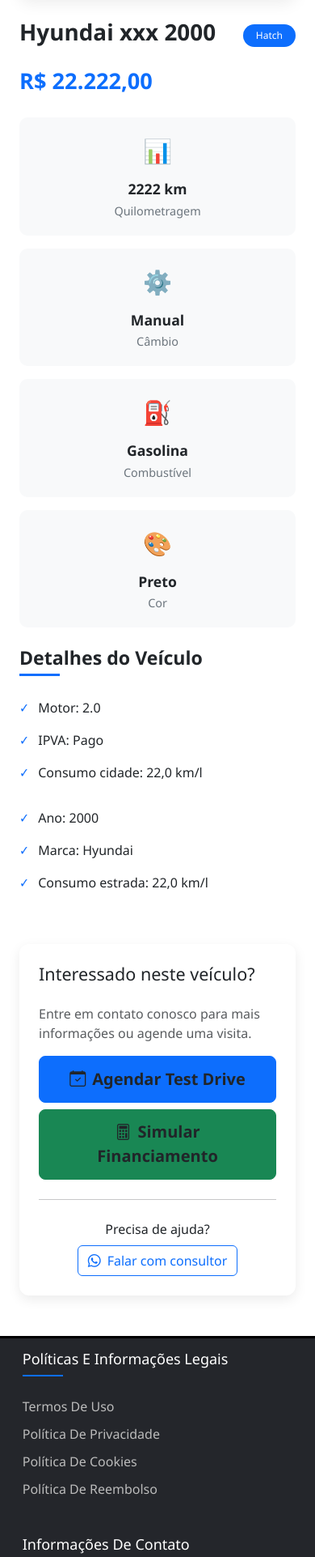
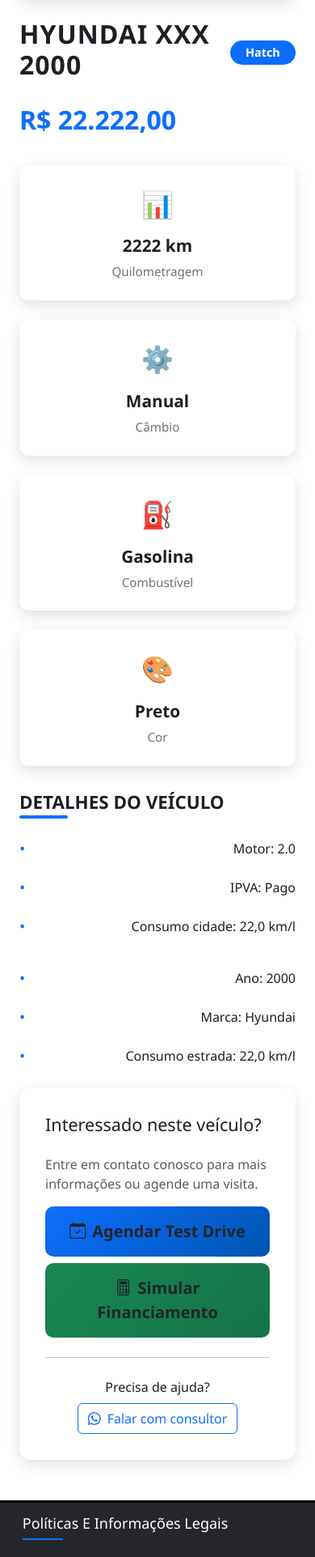
Before and after one commit to Pedro-Lucio/concessionaria, a Django app: page /detalhes/1/ in a window 390 px wide. Shown: the part 421-2344 px from the top of the page at 81% size. Run offline with Django 5.2, Linux system fonts and the light colour scheme; data comes from the database, SQL or seed files in the repository; parts of the project's set-up code (start-up, migrations or seed data) failed here and were passed over.

Commit message:
Add files via upload

```diff
--- a/app/templates/veiculo/detalhes.html
+++ b/app/templates/veiculo/detalhes.html
@@ -6,160 +6,112 @@
 {% block extra_css %}
 <style>
     :root {
+        --main: #0d6efd; /* azul metálico */
         --secondary: #6c757d;
         --light: #f8f9fa;
-        --dark: #212529;
+        --dark: #1c1f23;
         --success: #198754;
+        --danger: #dc3545;
+        --accent: #f1f3f5;
+        --card-shadow: 0 6px 18px rgba(0, 0, 0, 0.12);
+    }
+
+    body {
+        font-family: 'Poppins', 'Roboto', sans-serif;
+        background-color: #f5f6f8;
+        color: var(--dark);
     }
 
     .car-gallery {
-        border-radius: 12px;
+        border-radius: 14px;
         overflow: hidden;
-        box-shadow: 0 4px 20px rgba(0, 0, 0, 0.08);
+        box-shadow: var(--card-shadow);
     }
 
     .car-gallery img {
-        height: 400px;
+        height: 420px;
         object-fit: cover;
         width: 100%;
+        transition: transform 0.5s ease;
     }
 
-    .car-thumbnails {
-        display: flex;
-        gap: 10px;
-        margin-top: 15px;
-    }
-
-    .car-thumbnail {
-        width: 80px;
-        height: 60px;
-        object-fit: cover;
-        border-radius: 6px;
-        cursor: pointer;
-        opacity: 0.7;
-        transition: all 0.3s ease;
-    }
-
-    .car-thumbnail:hover,
-    .car-thumbnail.active {
-        opacity: 1;
-        border: 2px solid var(--main);
+    .car-gallery img:hover {
+        transform: scale(1.03);
     }
 
     .car-title {
-        font-weight: 700;
+        font-weight: 800;
+        font-size: 2rem;
         color: var(--dark);
-        margin-bottom: 0.5rem;
+        text-transform: uppercase;
+        letter-spacing: 1px;
     }
 
     .car-price {
-        font-size: 2rem;
+        font-size: 2.4rem;
         font-weight: 700;
         color: var(--main);
-        margin-bottom: 1.5rem;
+        margin-bottom: 1.2rem;
+        text-shadow: 0 2px 5px rgba(0,0,0,0.08);
     }
 
     .specs-grid {
         display: grid;
-        grid-template-columns: repeat(auto-fill, minmax(250px, 1fr));
-        gap: 1rem;
-        margin: 1.5rem 0;
+        grid-template-columns: repeat(auto-fill, minmax(230px, 1fr));
+        gap: 1.5rem;
+        margin: 2rem 0;
     }
 
     .spec-card {
-        background: var(--light);
-        border-radius: 10px;
-        padding: 1.2rem;
+        background: white;
+        border-radius: 12px;
+        padding: 1.5rem;
         text-align: center;
-        transition: transform 0.3s ease;
+        box-shadow: var(--card-shadow);
+        transition: transform 0.3s ease, box-shadow 0.3s ease;
     }
 
     .spec-card:hover {
-        transform: translateY(-5px);
-        box-shadow: 0 6px 15px rgba(13, 110, 253, 0.1);
+        transform: translateY(-6px);
+        box-shadow: 0 10px 22px rgba(0, 0, 0, 0.15);
     }
 
     .spec-icon {
-        font-size: 1.8rem;
+        font-size: 2rem;
         color: var(--main);
         margin-bottom: 0.8rem;
     }
 
     .spec-value {
-        font-weight: 600;
-        font-size: 1.1rem;
+        font-weight: 700;
+        font-size: 1.3rem;
         color: var(--dark);
-        margin-bottom: 0.2rem;
+        margin-bottom: 0.3rem;
     }
 
     .spec-label {
         color: var(--secondary);
-        font-size: 0.9rem;
-    }
-
-    .action-card {
-        border-radius: 12px;
-        box-shadow: 0 5px 15px rgba(0, 0, 0, 0.08);
-        border: none;
-        padding: 1.5rem;
-    }
-
-    .btn-primary-custom {
-        background-color: var(--main);
-        border-color: var(--main);
-        padding: 0.8rem 1.5rem;
-        font-weight: 600;
-        border-radius: 8px;
-        transition: all 0.3s ease;
-    }
-
-    .btn-primary-custom:hover {
-        background-color: var(--main);
-        border-color: var(--main);
-        transform: translateY(-2px);
-    }
-
-    .btn-success-custom {
-        background-color: var(--success);
-        border-color: var(--success);
-        padding: 0.8rem 1.5rem;
-        font-weight: 600;
-        border-radius: 8px;
-        transition: all 0.3s ease;
-    }
-
-    .btn-success-custom:hover {
-        background-color: var(--success);
-        border-color: var(--success);
-        transform: translateY(-2px);
-    }
-
-    .badge-pill {
-        border-radius: 50px;
-        padding: 0.5rem 1rem;
-        font-weight: 500;
-    }
-
-    .detail-section {
-        margin-bottom: 2.5rem;
+        font-size: 0.95rem;
     }
 
     .section-title {
-        font-weight: 600;
+        font-weight: 700;
+        font-size: 1.4rem;
         color: var(--dark);
         margin-bottom: 1.2rem;
         position: relative;
-        padding-bottom: 0.5rem;
+        text-transform: uppercase;
     }
 
     .section-title::after {
         content: '';
         position: absolute;
-        bottom: 0;
+        bottom: -6px;
         left: 0;
-        width: 50px;
-        height: 3px;
+        width: 60px;
+        height: 4px;
         background-color: var(--main);
+        border-radius: 2px;
     }
 
     .feature-list {
@@ -168,16 +120,65 @@
     }
 
     .feature-list li {
-        padding: 0.5rem 0;
+        padding: 0.6rem 0;
+        font-size: 1rem;
         display: flex;
         align-items: center;
+        justify-content: space-between;
     }
 
     .feature-list li::before {
-        content: '✓';
+        content: '•';
+        font-size: 1.2rem;
         color: var(--main);
-        font-weight: bold;
-        margin-right: 0.7rem;
+        margin-right: 0.5rem;
+    }
+
+    .action-card {
+        background: white;
+        border-radius: 14px;
+        box-shadow: var(--card-shadow);
+        padding: 2rem;
+        transition: transform 0.3s ease;
+    }
+
+    .action-card:hover {
+        transform: translateY(-4px);
+    }
+
+    .btn-primary-custom {
+        background: linear-gradient(135deg, var(--main), #0056b3);
+        border: none;
+        font-weight: 600;
+        border-radius: 10px;
+        padding: 1rem 1.5rem;
+        transition: all 0.3s ease;
+    }
+
+    .btn-primary-custom:hover {
+        transform: scale(1.05);
+        box-shadow: 0 8px 18px rgba(13, 110, 253, 0.25);
+    }
+
+    .btn-success-custom {
+        background: linear-gradient(135deg, var(--success), #157347);
+        border: none;
+        font-weight: 600;
+        border-radius: 10px;
+        padding: 1rem 1.5rem;
+        transition: all 0.3s ease;
+    }
+
+    .btn-success-custom:hover {
+        transform: scale(1.05);
+        box-shadow: 0 8px 18px rgba(25, 135, 84, 0.25);
+    }
+
+    .badge-pill {
+        border-radius: 50px;
+        padding: 0.5rem 1.2rem;
+        font-weight: 600;
+        font-size: 0.9rem;
     }
 
     @media (max-width: 768px) {
@@ -186,7 +187,7 @@
         }
 
         .car-price {
-            font-size: 1.7rem;
+            font-size: 2rem;
         }
 
         .specs-grid {
```
Also changed, not shown: app/templates/veiculo/comparar.html (+101 -0 lines), app/migrations/0002_carro_ativo_usuario_kgs_borracha_doados.py (added).
